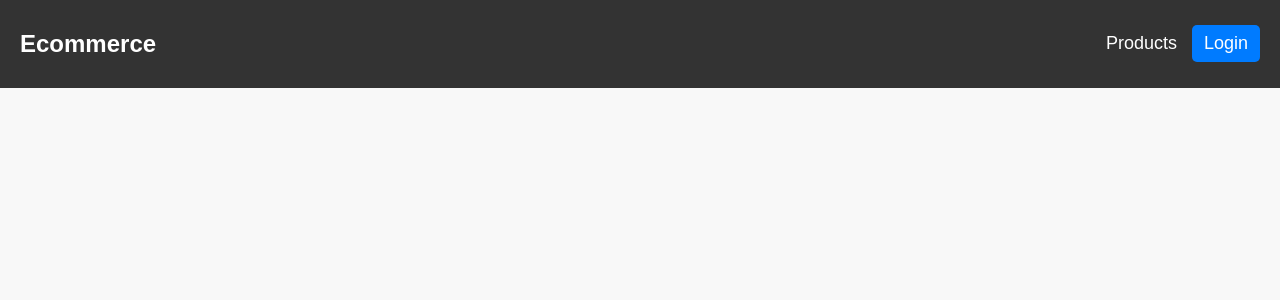
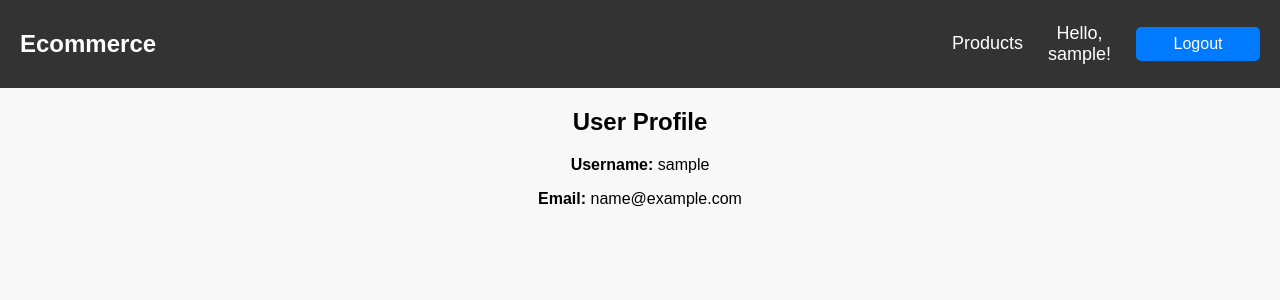
Before and after one commit to kamilkulczyk/Ecommerce-Api, a React (Vite) app in the folder frontend/: page /profile in a window 1280 px wide. Shown: the top 300 px of the page. Built offline with nearby package versions, Linux system fonts and the light colour scheme; sample sign-in values are in the browser's storage.

Commit message:
add user info and user page

```diff
--- a/frontend/src/App.jsx
+++ b/frontend/src/App.jsx
@@ -3,6 +3,7 @@ import Navbar from "./components/Navbar";
 import Products from "./pages/Products";
 import Login from "./pages/Login";
 import Register from "./pages/Register";
+import Profile from "./pages/Profile";
 
 const App = () => {
   return (
@@ -13,6 +14,7 @@ const App = () => {
         <Route path="/products" element={<Products />} />
         <Route path="/login" element={<Login />} />
         <Route path="/register" element={<Register />} />
+        <Route path="/profile" element={<Profile />} />
       </Routes>
     </Router>
   );
--- a/frontend/src/components/Navbar.css
+++ b/frontend/src/components/Navbar.css
@@ -40,3 +40,27 @@
   .button:hover {
     background: #0056b3;
   }
+
+  .user-button {
+    background-color: transparent;
+    border: none;
+    font-size: 16px;
+    color: #fff;
+    cursor: pointer;
+    text-decoration: none;
+    padding: 5px 10px;
+  }
+
+  .logout-button {
+    background-color: #ff4d4d;
+    color: white;
+    border: none;
+    padding: 8px 12px;
+    margin-left: 10px;
+    cursor: pointer;
+    border-radius: 5px;
+  }
+
+  .logout-button:hover {
+    background-color: #e60000;
+  }
--- a/frontend/src/components/Navbar.jsx
+++ b/frontend/src/components/Navbar.jsx
@@ -3,21 +3,26 @@ import { useEffect, useState } from "react";
 import "./Navbar.css";
 
 const Navbar = () => {
-  const [user, setUser] = useState(null);
+  const [user, setUser] = useState(() => {
+    const storedUser = localStorage.getItem("user");
+    return storedUser ? JSON.parse(storedUser) : null;
+  });
 
   useEffect(() => {
-    const token = localStorage.getItem("token");
-    const storedUser = localStorage.getItem("user");
+    const updateUser = () => {
+      const storedUser = localStorage.getItem("user");
+      setUser(storedUser ? JSON.parse(storedUser) : null);
+    };
 
-    if (token && storedUser) {
-      setUser(JSON.parse(storedUser));
-    }
+    window.addEventListener("storage", updateUser);
+    return () => window.removeEventListener("storage", updateUser);
   }, []);
 
   const handleLogout = () => {
     localStorage.removeItem("token");
     localStorage.removeItem("user");
     setUser(null);
+    window.dispatchEvent(new Event("storage")); // Notify other components
   };
 
   return (
@@ -29,7 +34,9 @@ const Navbar = () => {
         <Link to="/products">Products</Link>
         {user ? (
           <>
-            <span className="username">Hello, {user.username}!</span>
+            <Link to="/profile" className="user-button">
+              Hello, {user.username}!
+            </Link>
             <button onClick={handleLogout} className="button">Logout</button>
           </>
         ) : (
--- /dev/null
+++ b/frontend/src/context/AuthContext.jsx
@@ -0,0 +1,32 @@
+import { createContext, useState, useEffect } from "react";
+
+export const AuthContext = createContext();
+
+export const AuthProvider = ({ children }) => {
+  const [user, setUser] = useState(null);
+
+  useEffect(() => {
+    const storedUser = localStorage.getItem("user");
+    if (storedUser) {
+      setUser(JSON.parse(storedUser));
+    }
+  }, []);
+
+  const login = (userData, token) => {
+    localStorage.setItem("user", JSON.stringify(userData));
+    localStorage.setItem("token", token);
+    setUser(userData); // ✅ Update user state
+  };
+
+  const logout = () => {
+    localStorage.removeItem("user");
+    localStorage.removeItem("token");
+    setUser(null);
+  };
+
+  return (
+    <AuthContext.Provider value={{ user, login, logout }}>
+      {children}
+    </AuthContext.Provider>
+  );
+};
--- a/frontend/src/main.jsx
+++ b/frontend/src/main.jsx
@@ -1,10 +1,18 @@
 import React from "react";
 import ReactDOM from "react-dom/client";
 import App from "./App";
-import "./styles.css"; // Import global styles
+import { AuthProvider } from "./context/AuthContext"; // ✅ Import
 
-ReactDOM.createRoot(document.getElementById("root")).render(
-  <React.StrictMode>
-    <App />
-  </React.StrictMode>
-);
+const root = document.getElementById("root");
+
+if (root) {
+  ReactDOM.createRoot(root).render(
+    <React.StrictMode>
+      <AuthProvider>
+        <App />
+      </AuthProvider>
+    </React.StrictMode>
+  );
+} else {
+  console.error("No root element found!");
+}
--- a/frontend/src/pages/Login.jsx
+++ b/frontend/src/pages/Login.jsx
@@ -1,19 +1,20 @@
-import { useState } from "react";
+import { useState, useContext } from "react";
+import { Link, useNavigate } from "react-router-dom";
+import { AuthContext } from "../context/AuthContext";
+import "./Auth.css";
 import axios from "axios";
-import { Link } from "react-router-dom";
-import { useNavigate } from "react-router-dom";
-import "./Auth.css";
 
 const Login = () => {
   const [email, setEmail] = useState("");
   const [password, setPassword] = useState("");
+  const { login } = useContext(AuthContext);
   const navigate = useNavigate();
 
   const handleLogin = async (e) => {
     e.preventDefault();
     try {
       const res = await axios.post(import.meta.env.VITE_API_URL + "/login", { email, password });
-      localStorage.setItem("token", res.data.token);
+      login(res.data.user, res.data.token); // ✅ Update global user state
       alert("Login successful!");
       navigate("/products");
     } catch (error) {
@@ -41,8 +42,6 @@ const Login = () => {
         />
         <button type="submit">Login</button>
       </form>
-
-      {/* Register Button for Redirection */}
       <p>Don't have an account?</p>
       <Link to="/register" className="register-button">
         Register Here
--- /dev/null
+++ b/frontend/src/pages/Profile.jsx
@@ -0,0 +1,30 @@
+import { useEffect, useState } from "react";
+import { useNavigate } from "react-router-dom";
+
+const Profile = () => {
+  const [user, setUser] = useState(null);
+  const navigate = useNavigate();
+
+  useEffect(() => {
+    const storedUser = localStorage.getItem("user");
+    if (!storedUser) {
+      navigate("/login"); // Redirect if not logged in
+    } else {
+      setUser(JSON.parse(storedUser));
+    }
+  }, [navigate]);
+
+  return (
+    <div className="profile-container">
+      <h2>User Profile</h2>
+      {user && (
+        <div>
+          <p><strong>Username:</strong> {user.username}</p>
+          <p><strong>Email:</strong> {user.email}</p>
+        </div>
+      )}
+    </div>
+  );
+};
+
+export default Profile;
```
